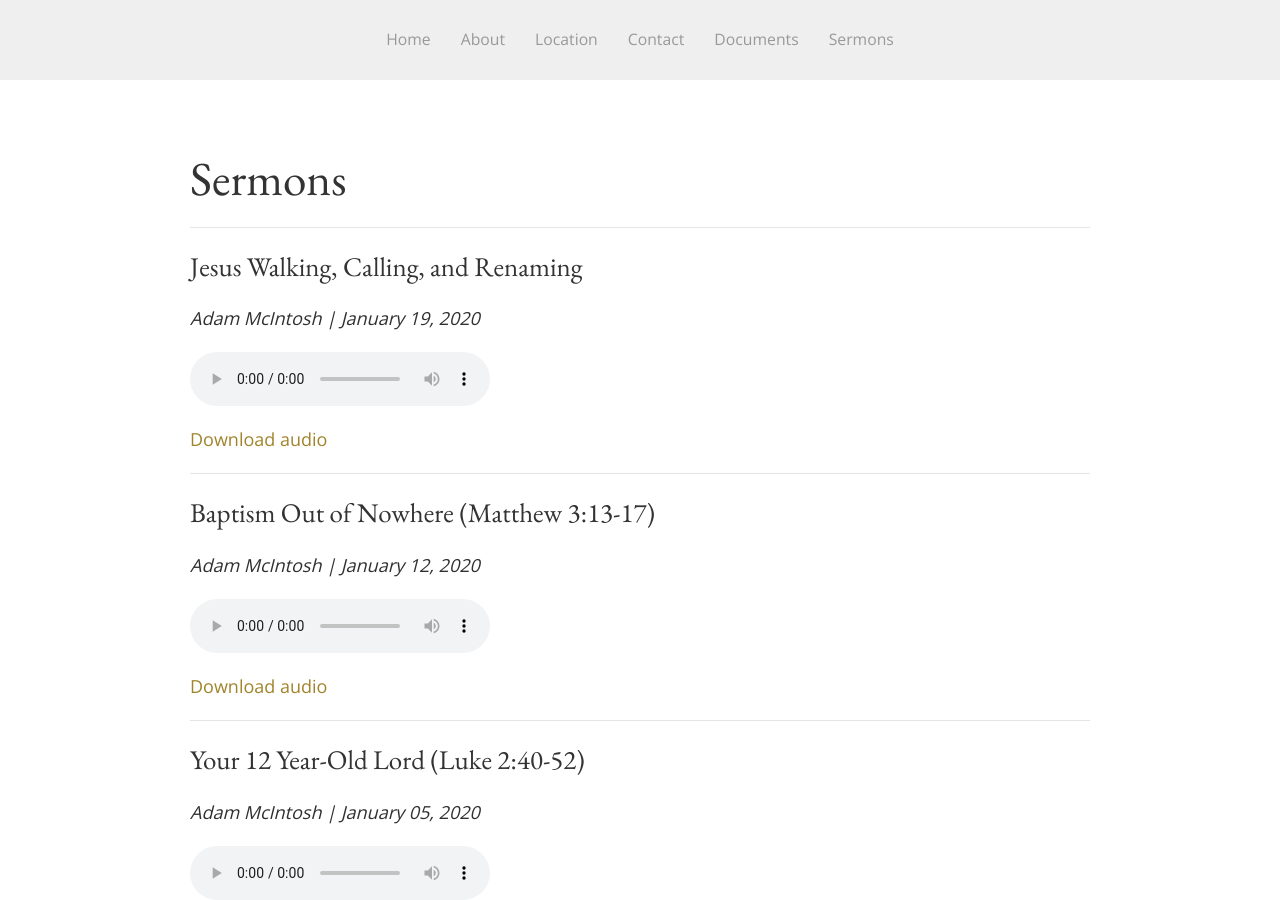
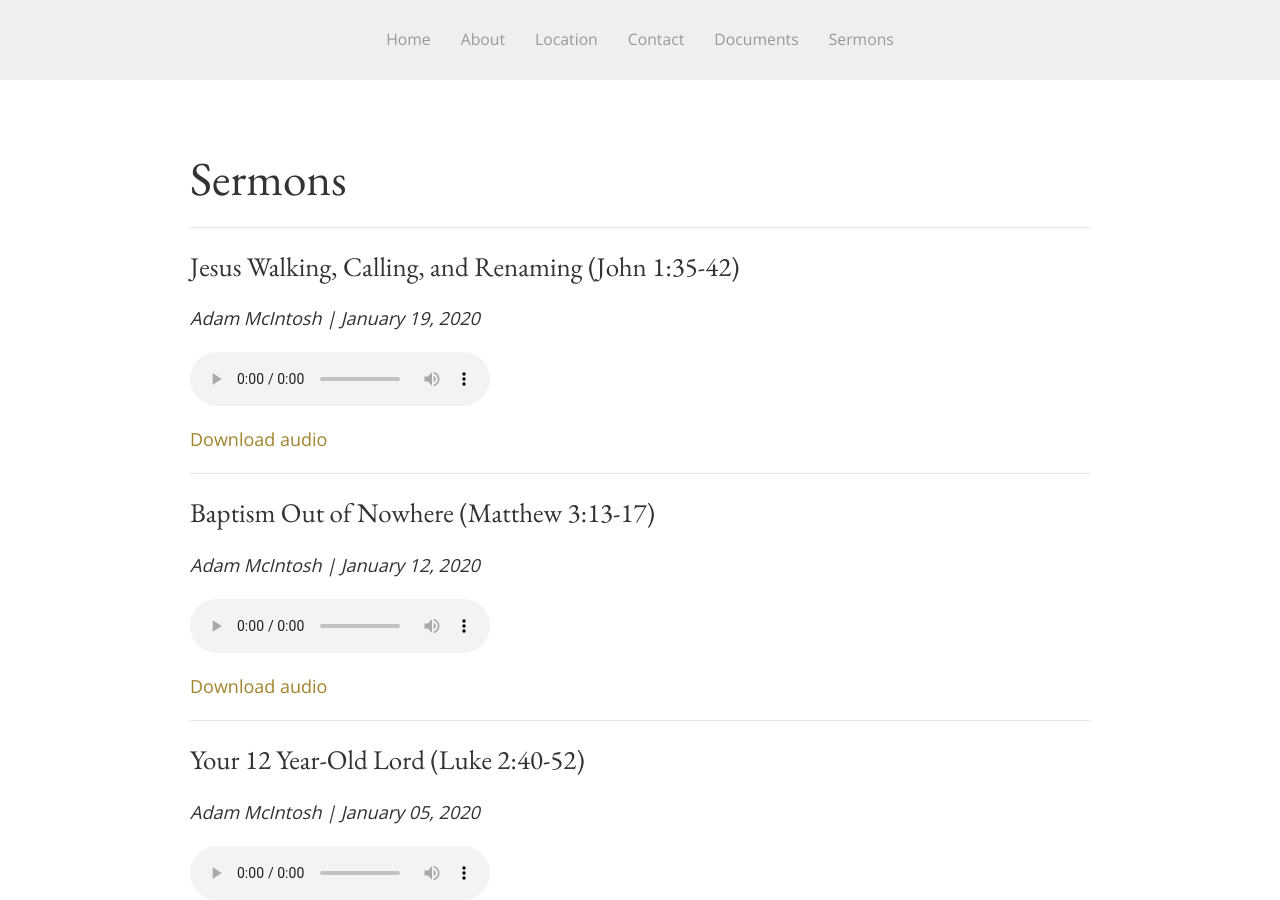
Before and after one commit to SaintDavidsChurch/website, a Jekyll site: the page built from sermons.html, in a window 1280 px wide and 900 px high. Built offline with Jekyll 4.4.1, drawn with Linux system fonts in a browser that asks for light colours.

Commit message:
Updated by InferCMS

```diff
--- a/_data/sermons.yml
+++ b/_data/sermons.yml
@@ -34,7 +34,7 @@
   date: '2020-01-12'
   preacher: Adam McIntosh
   audio_file: https://saintdavids.church/assets/sermons/Adam-McIntosh_Jan12-2020_Matt3.13-17.mp3
-- title: Jesus Walking, Calling, and Renaming
+- title: Jesus Walking, Calling, and Renaming (John 1:35-42)
   date: '2020-01-19'
   preacher: Adam McIntosh
   audio_file: https://saintdavids.church/assets/sermons/Adam-McIntosh_Jan19-2020_John1.35-42.mp3
```
